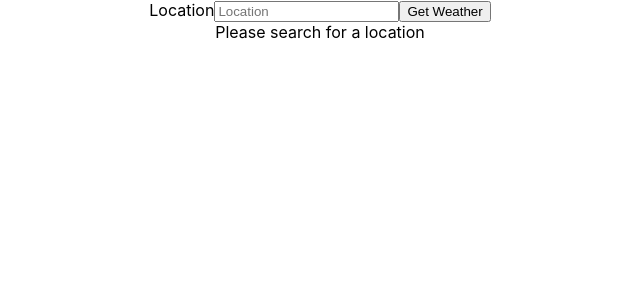
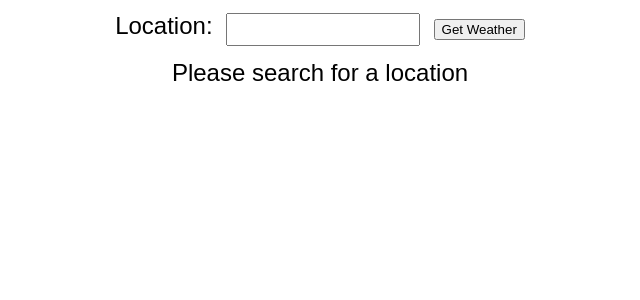
Before and after one commit to mobrien829/react-weather-hooks, a React (Create React App) app: page / in a window 1280 px wide. Shown: the top 300 px of the page, without its empty margins (320-960 px from the left). Built offline with nearby package versions, Linux system fonts and the light colour scheme.

Commit message:
changed tab icon

```diff
--- a/public/index.html
+++ b/public/index.html
@@ -2,7 +2,7 @@
 <html lang="en">
   <head>
     <meta charset="utf-8" />
-    <link rel="icon" href="%PUBLIC_URL%/favicon.ico" />
+    <link rel="icon" href="%PUBLIC_URL%/cloud-icon.png" />
     <meta name="viewport" content="width=device-width, initial-scale=1" />
     <meta name="theme-color" content="#000000" />
     <meta
--- a/src/App.css
+++ b/src/App.css
@@ -36,3 +36,13 @@
     transform: rotate(360deg);
   }
 }
+
+.forecast, .search-form {
+  font-size: 1.5rem;
+  font-family: Arial, Helvetica, sans-serif
+}
+
+.search-field {
+  margin: 1em;
+  padding: 0.5em
+}
--- a/src/App.js
+++ b/src/App.js
@@ -27,12 +27,12 @@ function App() {
   return (
     <div className="App">
       <header>
-        <form onSubmit={(event) => fetchWeather(event)}>
+        <form className="search-form" onSubmit={(event) => fetchWeather(event)}>
           <label>
-            Location
+            Location:
             <input
+              className="search-field"
               type="text"
-              placeholder="Location"
               name="location"
               onChange={(event) => setLocation(event.target.value)}
             />
--- a/src/forecast-display.js
+++ b/src/forecast-display.js
@@ -1,5 +1,6 @@
 import React, { useContext, useEffect, useState } from "react";
 import { WeatherContext } from "./contexts/weather-context";
+import "./App.css";
 
 const ForecastDisplay = ({ forecastKey }) => {
   const [forecast] = useContext(WeatherContext);
@@ -30,7 +31,7 @@ const ForecastDisplay = ({ forecastKey }) => {
     }
   };
   return forecastData && forecast ? (
-    <div>{`Weather for ${locationHelper(
+    <div className="forecast">{`Weather for ${locationHelper(
       forecast.location
     )} on ${date}: Currently ${
       forecast.current.temperature
@@ -40,7 +41,7 @@ const ForecastDisplay = ({ forecastKey }) => {
       forecastData.mintemp
     }`}</div>
   ) : (
-    <div>Please search for a location</div>
+    <div className="forecast">Please search for a location</div>
   );
 };
 
```
Also changed, not shown: public/cloud-icon.png (added).
